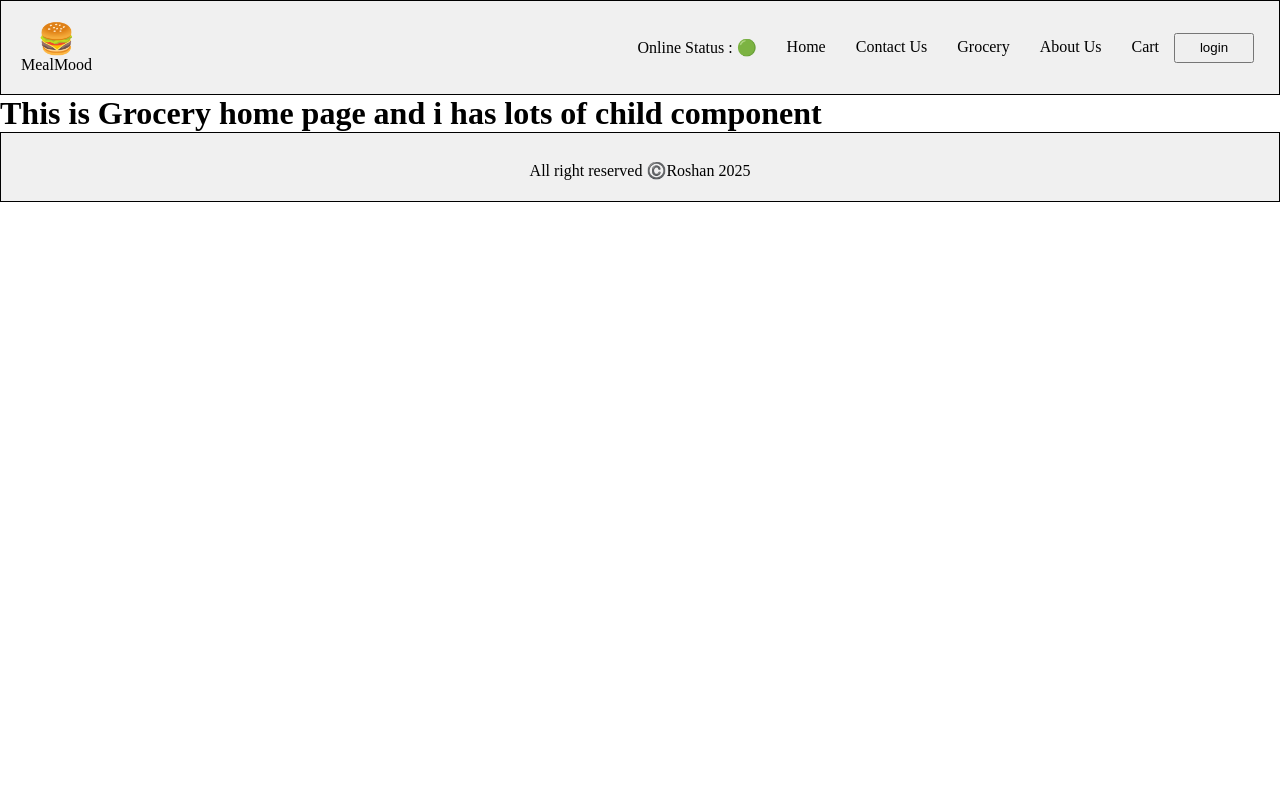
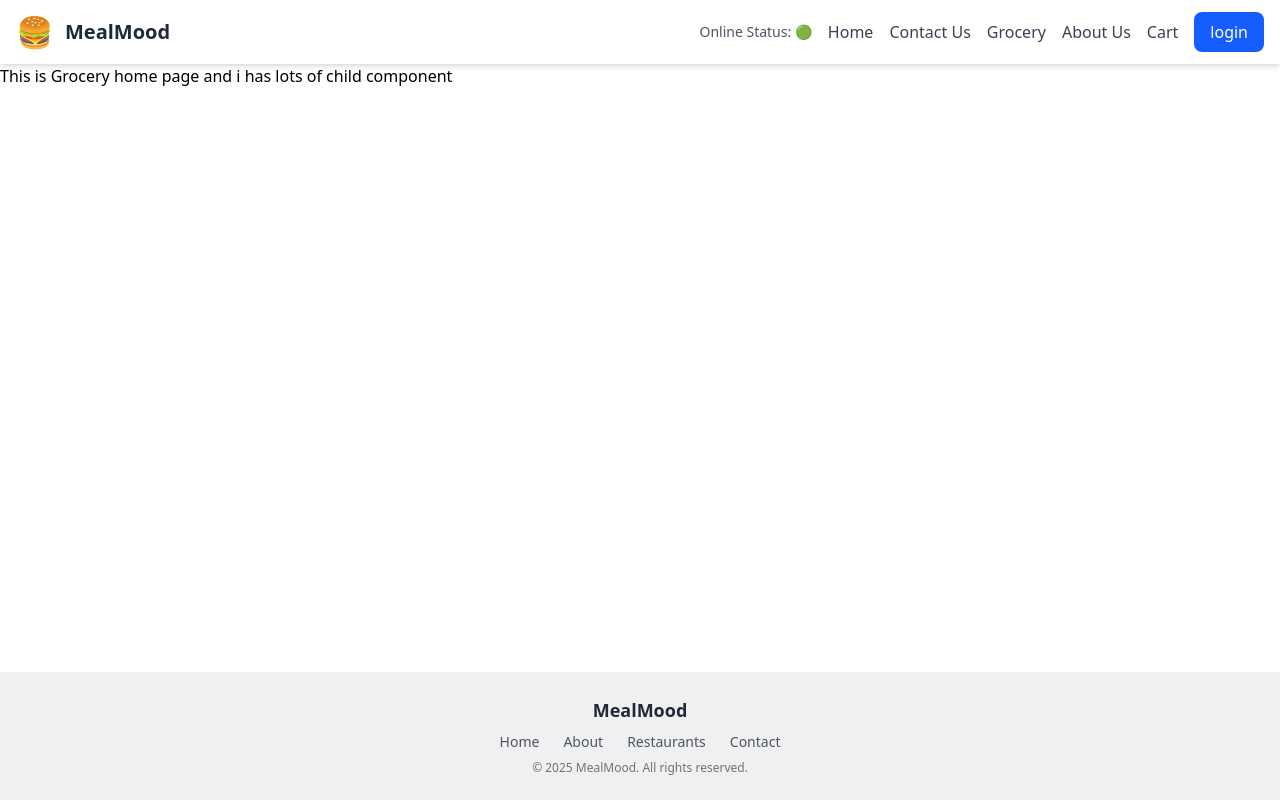
Before and after one commit to RoshnV18/MealMood, a React (Vite) app: page /grocery in a window 1280 px wide. Built offline with nearby package versions, Linux system fonts and the light colour scheme.

Commit message:
Style Home page using Tailwind CSS

```diff
--- a/src/App.js
+++ b/src/App.js
@@ -14,9 +14,13 @@ const Grocery = lazy(() => import("./components/Grocery"));
 
 const App = () => {
   return (
-    <div className="app">
+    <div className="flex flex-col min-h-screen">
       <Header />
-      <Outlet />
+
+      <main className="flex-grow">
+        <Outlet />
+      </main>
+
       <Footer name="Roshan" />
     </div>
   );
--- a/src/components/Body.js
+++ b/src/components/Body.js
@@ -1,7 +1,6 @@
 import { Link } from "react-router";
 import RestroCard from "./RestroCard";
 import Shimmer from "./Shimmer";
-
 import { useEffect, useState } from "react";
 import useOnlineStatus from "../utils/useOnlineStatus";
 
@@ -9,7 +8,6 @@ const Body = () => {
   const [listOfRes, setListOfRes] = useState([]);
   const [inputText, setInputText] = useState("");
   const [filteredRes, setFilteredRes] = useState([]);
-
   const onlineStatus = useOnlineStatus();
 
   useEffect(() => {
@@ -35,7 +33,7 @@ const Body = () => {
       (res) =>
         res?.info?.name.toLowerCase().includes(inputText.toLowerCase()) ||
         res?.info?.cuisines
-          ?.join(" ")
+          .join(" ")
           .toLowerCase()
           .includes(inputText.toLowerCase())
     );
@@ -44,19 +42,27 @@ const Body = () => {
 
   if (onlineStatus === false) {
     return (
-      <h1>
-        Oops, Look like you are offline. please check your internet connection
+      <div className="flex items-center justify-center min-h-screen bg-gradient-to-br from-gray-100 to-white">
+        <div className="text-center p-8 bg-white rounded-xl shadow-xl max-w-md border border-gray-200">
+          <div className="text-6xl mb-4">📡</div>
+          <h1 className="text-2xl font-bold text-gray-800 mb-2">
+            You're Offline
           </h1>
+          <p className="text-gray-500">Check your internet and try again.</p>
+        </div>
+      </div>
     );
   }
 
   return !listOfRes.length ? (
     <Shimmer />
   ) : (
-    <div className="body">
-      <div className="search">
+    <div className="min-h-screen bg-gradient-to-b from-white via-gray-50 to-blue-50 py-10">
+      <div className="max-w-7xl mx-auto px-4 sm:px-6 lg:px-8">
+        <div className="mb-10">
+          <div className="flex flex-col sm:flex-row gap-4 items-start sm:items-center justify-between">
             <button
-          className="top-rated "
+              className="bg-emerald-600 hover:bg-emerald-700 text-white px-6 py-3 rounded-full font-semibold shadow-md transition-all duration-200"
               onClick={() => {
                 const filteredList = listOfRes.filter(
                   (res) => res?.info?.avgRating > 4.5
@@ -64,29 +70,50 @@ const Body = () => {
                 setFilteredRes(filteredList);
               }}
             >
-          Top Rated Restro
+              ⭐ Top Rated Restaurants
             </button>
-        <div className="search">
+
+            <div className="flex w-full sm:w-auto max-w-md">
               <input
                 value={inputText}
-            className="search-input"
+                className="flex-1 px-5 py-3 border border-gray-300 rounded-l-full focus:outline-none focus:ring-2 focus:ring-blue-500 focus:border-transparent text-gray-800 placeholder-gray-500 shadow-sm"
                 type="text"
-            placeholder="search the restraurant by name and cuisines"
-            onChange={(e) => {
-              setInputText(e.target.value);
-            }}
-          ></input>
-          <button className="search-btn" onClick={handleClick}>
-            search
+                placeholder="Search restaurants or cuisines..."
+                onChange={(e) => setInputText(e.target.value)}
+              />
+              <button
+                className="bg-blue-600 hover:bg-blue-700 text-white px-6 py-3 rounded-r-full font-semibold shadow-md transition duration-200"
+                onClick={handleClick}
+              >
+                🔍 Search
               </button>
             </div>
           </div>
-      <div className="res-container">
+        </div>
+
+        <div className="grid grid-cols-1 sm:grid-cols-2 md:grid-cols-3 lg:grid-cols-4 xl:grid-cols-5 gap-10">
           {filteredRes.map((restro) => (
-          <Link key={restro?.info?.id} to={"/restraunt/" + restro?.info?.id}>
+            <Link
+              key={restro?.info?.id}
+              to={"/restraunt/" + restro?.info?.id}
+              className="transform hover:scale-105 transition-transform duration-200"
+            >
               <RestroCard resData={restro} />
             </Link>
           ))}
+        </div>
+
+        {filteredRes.length === 0 && listOfRes.length > 0 && (
+          <div className="text-center py-16">
+            <div className="text-6xl mb-4">😔</div>
+            <h3 className="text-2xl font-bold text-gray-800 mb-2">
+              No matches found
+            </h3>
+            <p className="text-gray-500">
+              Try a different name or cuisine to explore more options.
+            </p>
+          </div>
+        )}
       </div>
     </div>
   );
--- a/src/components/Footer.js
+++ b/src/components/Footer.js
@@ -1,5 +1,27 @@
-const Footer = ({ name }) => {
-  return <div className="footer">All right reserved ©️{name} 2025</div>;
+const Footer = () => {
+  return (
+    <footer className="bg-[#f1f0f0]  text-center py-6 text-sm text-gray-600">
+      <div className="mb-2 font-semibold text-lg text-gray-800">MealMood</div>
+
+      <div className="space-x-6 mb-2">
+        <a href="#" className="hover:text-black transition">
+          Home
+        </a>
+        <a href="#" className="hover:text-black transition">
+          About
+        </a>
+        <a href="#" className="hover:text-black transition">
+          Restaurants
+        </a>
+        <a href="#" className="hover:text-black transition">
+          Contact
+        </a>
+      </div>
+
+      <p className="text-xs text-gray-500">
+        © 2025 MealMood. All rights reserved.
+      </p>
+    </footer>
+  );
 };
-
 export default Footer;
--- a/src/components/Header.js
+++ b/src/components/Header.js
@@ -12,39 +12,66 @@ const Header = () => {
   };
 
   return (
-    <div className="heading">
-      <div className="logo">
-        <div className="logo-img">🍔</div>
-        <div>MealMood</div>
+    <div className="sticky top-0 z-50 bg-white shadow-md">
+      <div className="flex flex-col sm:flex-row sm:justify-between items-center px-4 py-3 gap-3 sm:gap-0">
+        <div className="flex items-center space-x-3">
+          <div className="text-3xl">🍔</div>
+          <div className="text-xl font-bold text-gray-800">MealMood</div>
         </div>
-      <div className="nav-items">
-        <ul>
-          <li>Online Status :{onlineStatus ? " 🟢" : "🔴"}</li>
+
+        <div className="flex flex-wrap justify-center sm:justify-end items-center gap-4">
+          <ul className="flex flex-wrap items-center space-x-4 list-none m-0 p-0">
+            <li className="flex items-center text-sm font-medium text-gray-600">
+              Online Status: {onlineStatus ? "🟢" : "🔴"}
+            </li>
             <li>
-            <Link to="/" className="link">
+              <Link
+                to="/"
+                className="text-gray-700 hover:text-blue-600 transition-colors duration-200 no-underline"
+              >
                 Home
               </Link>
             </li>
             <li>
-            <Link to="/contact" className="link">
+              <Link
+                to="/contact"
+                className="text-gray-700 hover:text-blue-600 transition-colors duration-200 no-underline"
+              >
                 Contact Us
               </Link>
             </li>
             <li>
-            <Link to="/grocery" className="link">
+              <Link
+                to="/grocery"
+                className="text-gray-700 hover:text-blue-600 transition-colors duration-200 no-underline"
+              >
                 Grocery
               </Link>
             </li>
             <li>
-            <Link to="/about" className="link">
+              <Link
+                to="/about"
+                className="text-gray-700 hover:text-blue-600 transition-colors duration-200 no-underline"
+              >
                 About Us
               </Link>
             </li>
-          <li>Cart</li>
-          <button className="login-btn" onClick={handleClick}>
+            <li className="text-gray-700 hover:text-blue-600 cursor-pointer transition-colors duration-200">
+              Cart
+            </li>
+          </ul>
+
+          <button
+            className={`${
+              input === "logout"
+                ? "bg-red-600 hover:bg-red-700"
+                : "bg-blue-600 hover:bg-blue-700"
+            } text-white px-4 py-2 rounded-lg transition-colors duration-200 border-none cursor-pointer font-medium`}
+            onClick={handleClick}
+          >
             {input}
           </button>
-        </ul>
+        </div>
       </div>
     </div>
   );
--- a/style.css
+++ b/style.css
@@ -1,136 +1 @@
-*{
-    margin: 0%;
-    padding: 0%;
-    box-sizing: border-box;
-}
-.heading{
-   display: flex;
-   justify-content: space-between;
-   align-items: center;
-   border: 1px solid black;
-   background-color:#f0f0f0 ;
-}
-.logo{
-    padding: 20px;
-    display: flex;
-    flex-direction: column;
-    justify-content: center;
-    align-items: center;
-    cursor: pointer;
-}
-.logo-img{
-    font-size: 30px;
-}
-.nav-items>ul{
-    display: flex;
-    margin-right: 25px;
-}
-.nav-items>ul>li{
-   padding: 15px;
-   list-style-type: none;
-   cursor: pointer;
-
-}
-
-
-.search{
-    padding: 15px;
-    display: flex;
-   margin-left: 100px;
-
-}
-.res-container{
-    padding: 10px;
-    display: flex;
-    flex-wrap: wrap;
-
-
-}
-.restro-card{
-    display: flex;
-    flex-direction: column;
-    align-items: center;
-    width: 232px;
-   margin: 5px 10px;
-    border-radius: 5px;
-    background-color: rgb(148, 138, 138);
-    padding: 10px;
-
-
-}
-.restro-card:hover{
-    border: 1px solid black;
-    cursor: pointer;
-}
-.data{
-
-    margin: 10px;
-}
-.restro-card>img{
-    width: 100%;
-    border-radius: 5px;
-    margin-bottom: 10px;
-
-}
-.top-rated{
-    cursor: pointer;
-    width: 180px;
-
-    margin-top: 16px;
-    height: 40px;
-}
-.footer{
-    text-align: center;
-    padding: 28px;
-    border: 1px solid black;
-    height: 70px;
-    width: full;
-    background-color: #f0f0f0;
-}
-.search-input{
-    height: 40px;
-    width: 500px;
-    border-radius: 5px;
-    text-align: center;
-
-}
-.search-btn{
-    margin-left: 5px;
-    height: 40px;
-    width: 100px;
-    border-radius: 5px;
-}
-.shimmer-container{
-    display: flex;
-    flex-wrap: wrap;
-    margin-left: 10px;
-}
-.shimmer-card{
-     width: 232px;
-     height: 400px;
-     margin: 10px 10px;
-    border-radius: 5px;
-    background-color: #f0f0f0;
-    padding: 10px;
-}
-.login-btn{
-    cursor: pointer;
-    width: 80px;
-    padding: auto;
-    height: 30px;
-    margin: auto;
-}
-.link{
-    text-decoration: none;
-    color: black;
-}
-.menu{
-    display: flex;
-    flex-direction: column;
-    justify-content: center;
-    align-items: center;
-}
-.menu>ul{
-    margin-left: 200px;
-    margin-top: 20px;
-}
+@import "tailwindcss";
```
Also changed, not shown: package.json (+6 -1 lines), src/components/RestroCard.js (+58 -11 lines), .postcssrc (added), 1 other file (tests, documents, lock files or other folders). Lines whose indentation alone changed are shown as unchanged.
